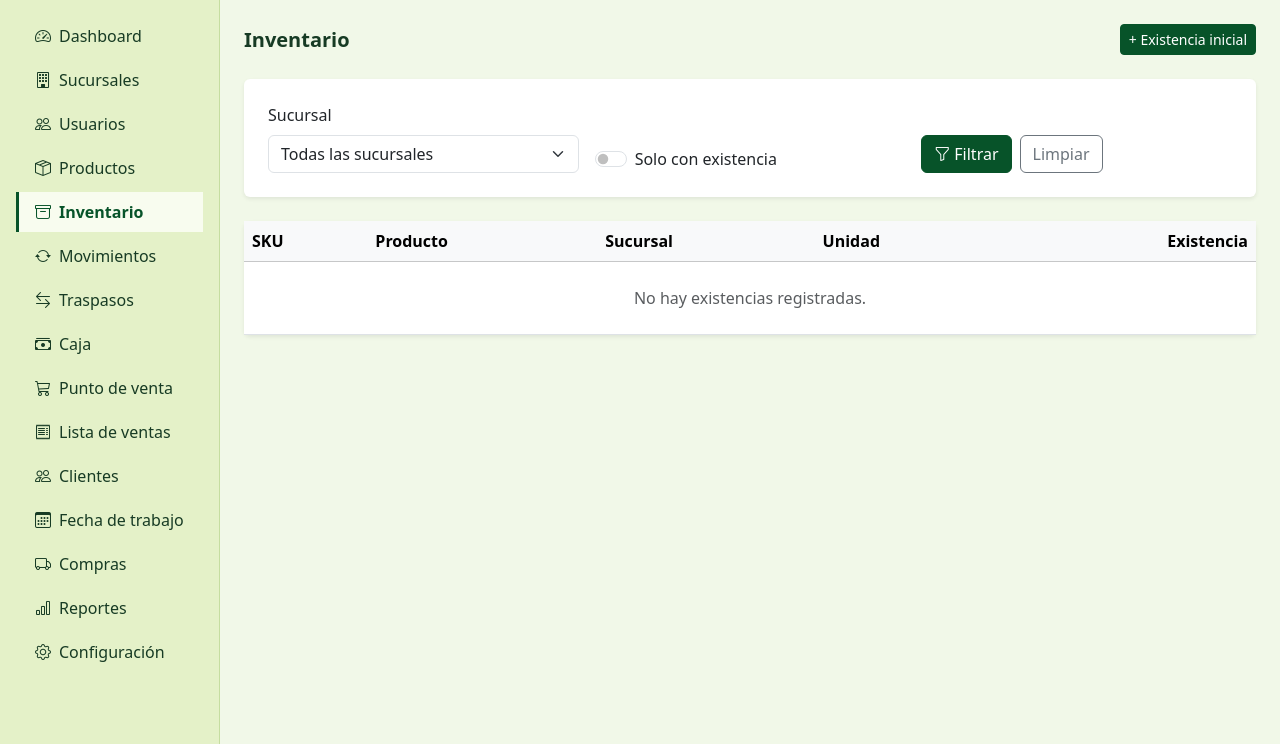
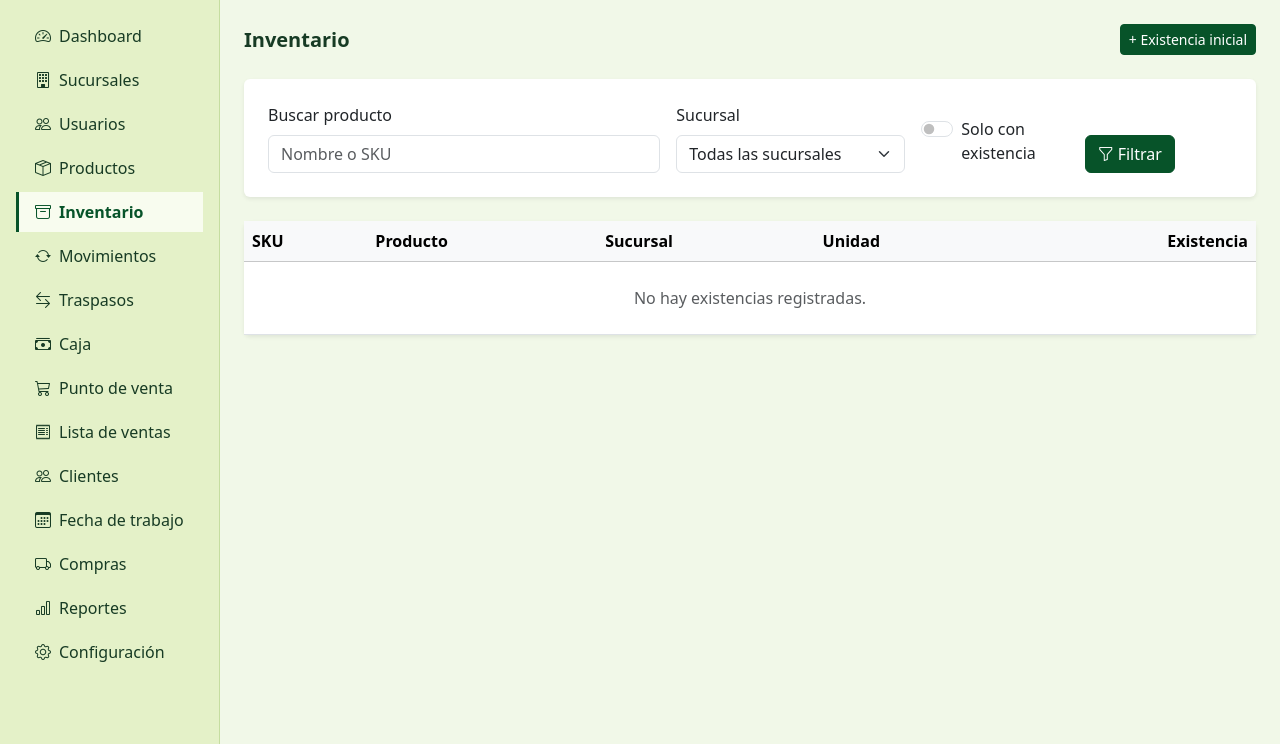
Before and after one commit to wfarelt/market, a Django app: page /inventory/ in a window 1280 px wide. Shown: the part 56-800 px from the top of the page. Run offline with Django 5.2, Linux system fonts and the light colour scheme; the visitor is signed in with stand-in values (Sample User, id 1); data comes from the database, SQL or seed files in the repository; data that the repository does not hold is empty.

Commit message:
add search by product and sku at inventary

```diff
--- a/apps/inventory/forms.py
+++ b/apps/inventory/forms.py
@@ -36,6 +36,7 @@ class InventoryMovementFilterForm(forms.Form):
 
 
 class StockFilterForm(forms.Form):
+	search = forms.CharField(required=False, label="Buscar producto")
 	branch = forms.ModelChoiceField(
 		queryset=Branch.objects.filter(is_active=True),
 		required=False,
@@ -46,6 +47,12 @@ class StockFilterForm(forms.Form):
 
 	def __init__(self, *args, **kwargs):
 		super().__init__(*args, **kwargs)
+		self.fields["search"].widget.attrs.update(
+			{
+				"class": "form-control",
+				"placeholder": "Nombre o SKU",
+			}
+		)
 		self.fields["branch"].widget.attrs["class"] = "form-select"
 		self.fields["has_stock"].widget.attrs["class"] = "form-check-input"
 
--- a/apps/inventory/views.py
+++ b/apps/inventory/views.py
@@ -42,6 +42,10 @@ class StockListView(StockAccessMixin, ListView):
 		self.filter_form = StockFilterForm(self.request.GET)
 		if not self.filter_form.is_valid():
 			return queryset.none()
+		if search := self.filter_form.cleaned_data["search"]:
+			queryset = queryset.filter(
+				Q(product__name__icontains=search) | Q(product__sku__icontains=search)
+			)
 		if branch := self.filter_form.cleaned_data["branch"]:
 			queryset = queryset.filter(branch=branch)
 		if self.filter_form.cleaned_data["has_stock"]:
--- a/templates/inventory/list.html
+++ b/templates/inventory/list.html
@@ -10,7 +10,7 @@
   {% endif %}
 </div>
 
-<div class="card border-0 shadow-sm mb-4"><div class="card-body p-4"><form method="get" class="row g-3 align-items-end"><div class="col-md-4"><label class="form-label" for="{{ filter_form.branch.id_for_label }}">{{ filter_form.branch.label }}</label>{{ filter_form.branch }}</div><div class="col-md-4"><div class="form-check form-switch"><input class="form-check-input" type="checkbox" role="switch" id="{{ filter_form.has_stock.id_for_label }}" name="{{ filter_form.has_stock.html_name }}"{% if filter_form.has_stock.value %} checked{% endif %}><label class="form-check-label" for="{{ filter_form.has_stock.id_for_label }}">{{ filter_form.has_stock.label }}</label></div></div><div class="col-md-4 d-flex gap-2"><button type="submit" class="btn btn-primary"><i class="bi bi-funnel me-1"></i>Filtrar</button><a href="{% url 'inventory:list' %}" class="btn btn-outline-secondary">Limpiar</a></div></form></div></div>
+<div class="card border-0 shadow-sm mb-4"><div class="card-body p-4"><form method="get" class="row g-3 align-items-end"><div class="col-12 col-md-4 col-lg-5"><label class="form-label" for="{{ filter_form.search.id_for_label }}">{{ filter_form.search.label }}</label>{{ filter_form.search }}</div><div class="col-12 col-md-4 col-lg-3"><label class="form-label" for="{{ filter_form.branch.id_for_label }}">{{ filter_form.branch.label }}</label>{{ filter_form.branch }}</div><div class="col-12 col-md-4 col-lg-2"><div class="form-check form-switch mb-2"><input class="form-check-input" type="checkbox" role="switch" id="{{ filter_form.has_stock.id_for_label }}" name="{{ filter_form.has_stock.html_name }}"{% if filter_form.has_stock.value %} checked{% endif %}><label class="form-check-label" for="{{ filter_form.has_stock.id_for_label }}">{{ filter_form.has_stock.label }}</label></div></div><div class="col-12 col-lg-2"><button type="submit" class="btn btn-primary"><i class="bi bi-funnel me-1"></i>Filtrar</button></div></form></div></div>
 
 <div class="card border-0 shadow-sm"><div class="card-body p-0"><div class="table-responsive">
   <table class="table table-hover align-middle mb-0">
```
Also changed, not shown: apps/inventory/tests/test_models.py (+25 -0 lines).
